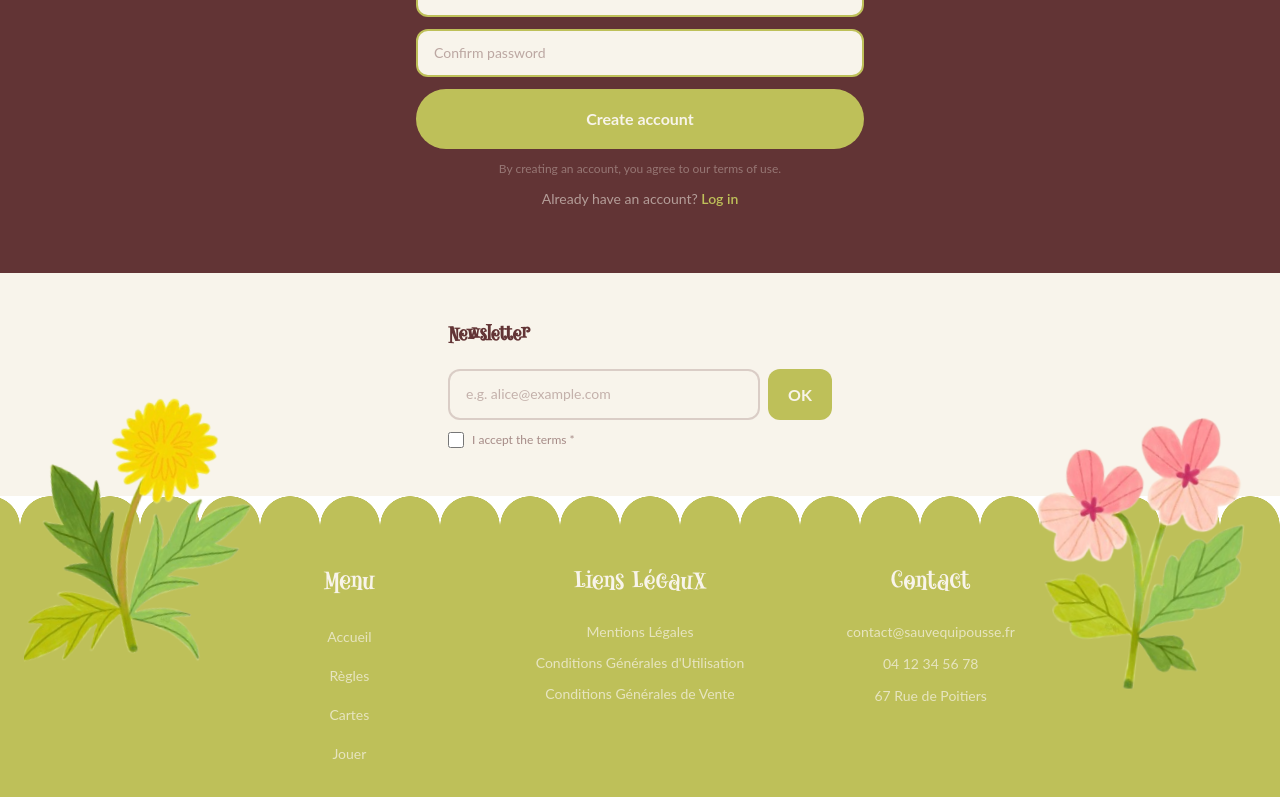
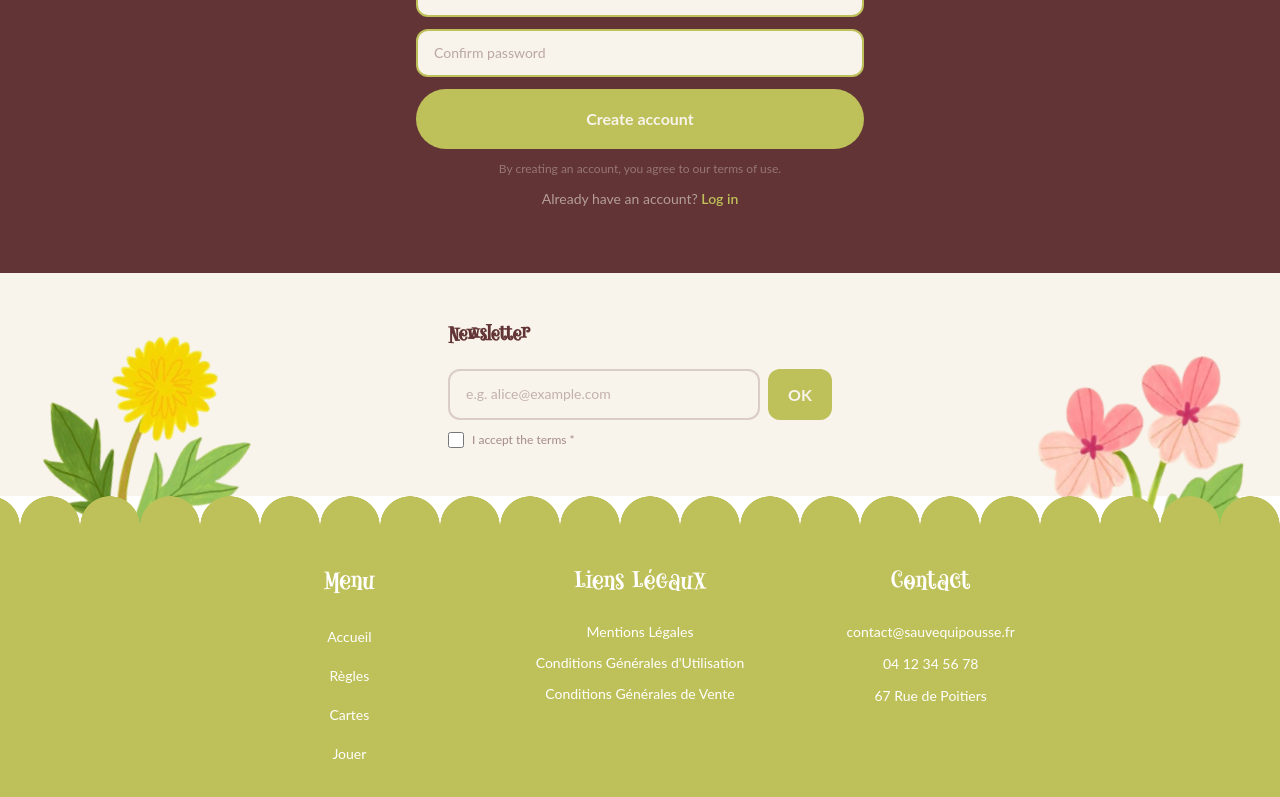
Before and after one commit to DerouillonAlice/sauve_qui_pousse, a Vue app: page / in a window 1280 px wide. Shown: the part 3621-4418 px from the top of the page. Built offline with nearby package versions, Linux system fonts and the light colour scheme.

Commit message:
feat(footer): flowers behind wave, white text, hover bold

```diff
--- a/src/App.vue
+++ b/src/App.vue
@@ -3,6 +3,8 @@ import AppHeader from '@/components/AppHeader.vue'
 import AppBottomNav from '@/components/AppBottomNav.vue'
 import AppFooter from '@/components/AppFooter.vue'
 import WaveEdge from '@/components/WaveEdge.vue'
+import yellowFlowerImg from '@/assets/img/yellow_flower.svg'
+import pinkFlowerImg from '@/assets/img/pink_flower.svg'
 </script>
 
 <template>
@@ -10,8 +12,17 @@ import WaveEdge from '@/components/WaveEdge.vue'
   <main class="w-full pb-16 lg:pb-0">
     <RouterView />
   </main>
-  <WaveEdge color="var(--color-primary)" position="top" :size="60" />
-  <AppFooter />
+
+  <!-- Zone footer : fleurs derrière la vague et le fond vert -->
+  <div class="relative">
+    <img :src="yellowFlowerImg" aria-hidden="true"
+      class="absolute -top-56 left-2 sm:left-6 w-64 sm:w-80 z-0 pointer-events-none select-none" />
+    <img :src="pinkFlowerImg" aria-hidden="true"
+      class="absolute -top-52 right-2 sm:right-6 w-56 sm:w-80 z-0 pointer-events-none select-none" />
+    <WaveEdge class="relative z-10" color="var(--color-primary)" position="top" :size="60" />
+    <AppFooter class="relative z-10" />
+  </div>
+
   <AppBottomNav />
 </template>
 
--- a/src/components/AppFooter.vue
+++ b/src/components/AppFooter.vue
@@ -1,7 +1,5 @@
 <script setup lang="ts">
 import { RouterLink } from 'vue-router'
-import yellowFlowerImg from '@/assets/img/yellow_flower.svg'
-import pinkFlowerImg from '@/assets/img/pink_flower.svg'
 
 const menuLinks = [
   { label: 'Accueil', to: '/' },
@@ -18,23 +16,15 @@ const legalLinks = [
 </script>
 
 <template>
-  <footer class="relative bg-primary pt-10 pb-12">
-
-    <!-- Fleurs qui flottent au-dessus de la vague -->
-    <img :src="yellowFlowerImg" aria-hidden="true"
-      class="absolute -top-48 left-2 sm:left-6 w-64 sm:w-80 pointer-events-none select-none" />
-    <img :src="pinkFlowerImg" aria-hidden="true"
-      class="absolute -top-44 right-2 sm:right-6 w-56 sm:w-80 pointer-events-none select-none" />
-
-    <!-- Colonnes -->
-    <div class="relative z-10 max-w-4xl mx-auto px-8 grid grid-cols-1 sm:grid-cols-3 gap-10 text-center">
+  <footer class="bg-primary pt-10 pb-12">
+    <div class="max-w-4xl mx-auto px-8 grid grid-cols-1 sm:grid-cols-3 gap-10 text-center">
 
       <div>
-        <p class="font-game text-cream text-2xl mb-6">Menu</p>
+        <p class="font-game text-white text-2xl mb-6">Menu</p>
         <ul class="space-y-3">
           <li v-for="link in menuLinks" :key="link.to">
             <RouterLink :to="link.to"
-              class="text-cream/70 text-sm hover:text-cream transition-colors">
+              class="text-white text-sm hover:font-bold transition-all">
               {{ link.label }}
             </RouterLink>
           </li>
@@ -42,11 +32,11 @@ const legalLinks = [
       </div>
 
       <div>
-        <p class="font-game text-cream text-2xl mb-6">Liens Légaux</p>
+        <p class="font-game text-white text-2xl mb-6">Liens Légaux</p>
         <ul class="space-y-3">
           <li v-for="link in legalLinks" :key="link.to">
             <RouterLink :to="link.to"
-              class="text-cream/70 text-sm hover:text-cream transition-colors leading-snug block">
+              class="text-white text-sm hover:font-bold transition-all leading-snug block">
               {{ link.label }}
             </RouterLink>
           </li>
@@ -54,11 +44,11 @@ const legalLinks = [
       </div>
 
       <div>
-        <p class="font-game text-cream text-2xl mb-6">Contact</p>
-        <ul class="space-y-3 text-cream/70 text-sm">
+        <p class="font-game text-white text-2xl mb-6">Contact</p>
+        <ul class="space-y-3 text-white text-sm">
           <li>
             <a href="mailto:contact@sauvequipousse.fr"
-              class="hover:text-cream transition-colors">
+              class="hover:font-bold transition-all">
               contact@sauvequipousse.fr
             </a>
           </li>
```
